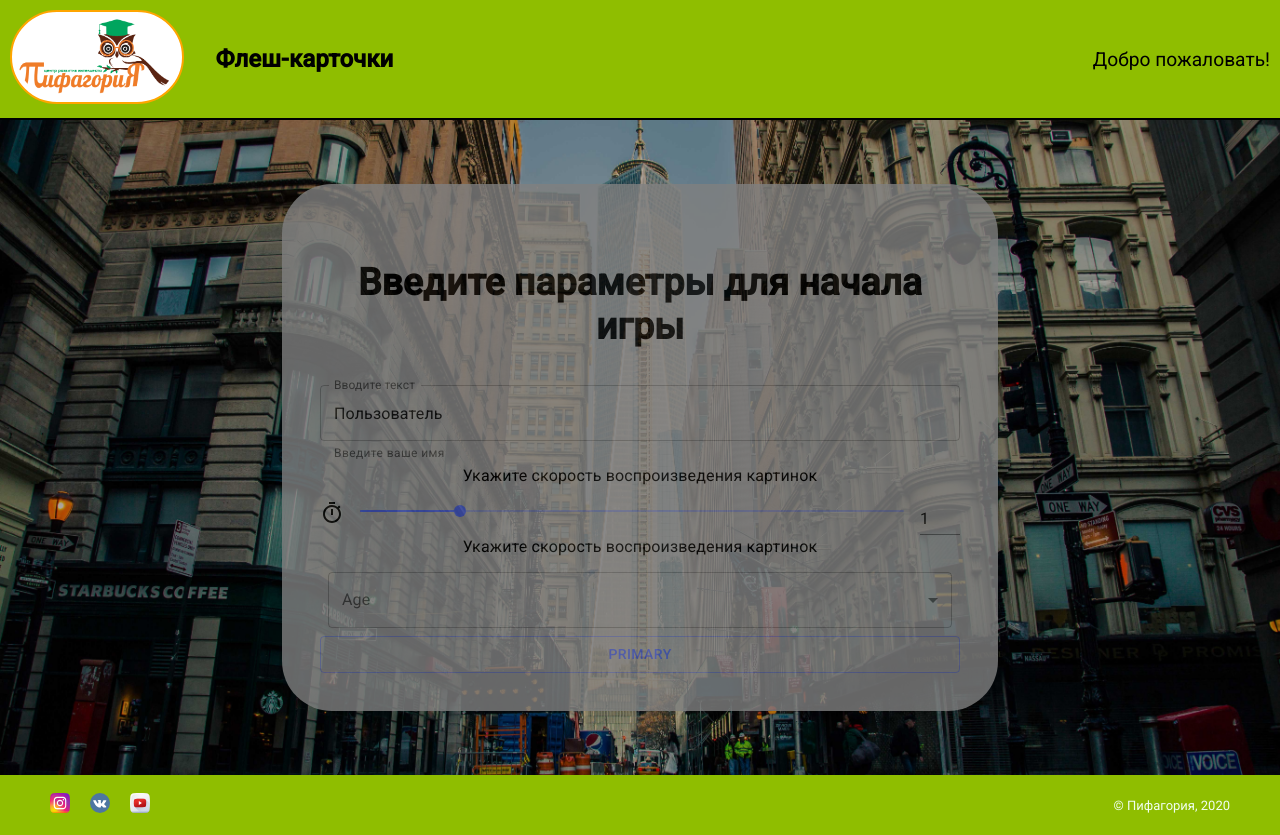
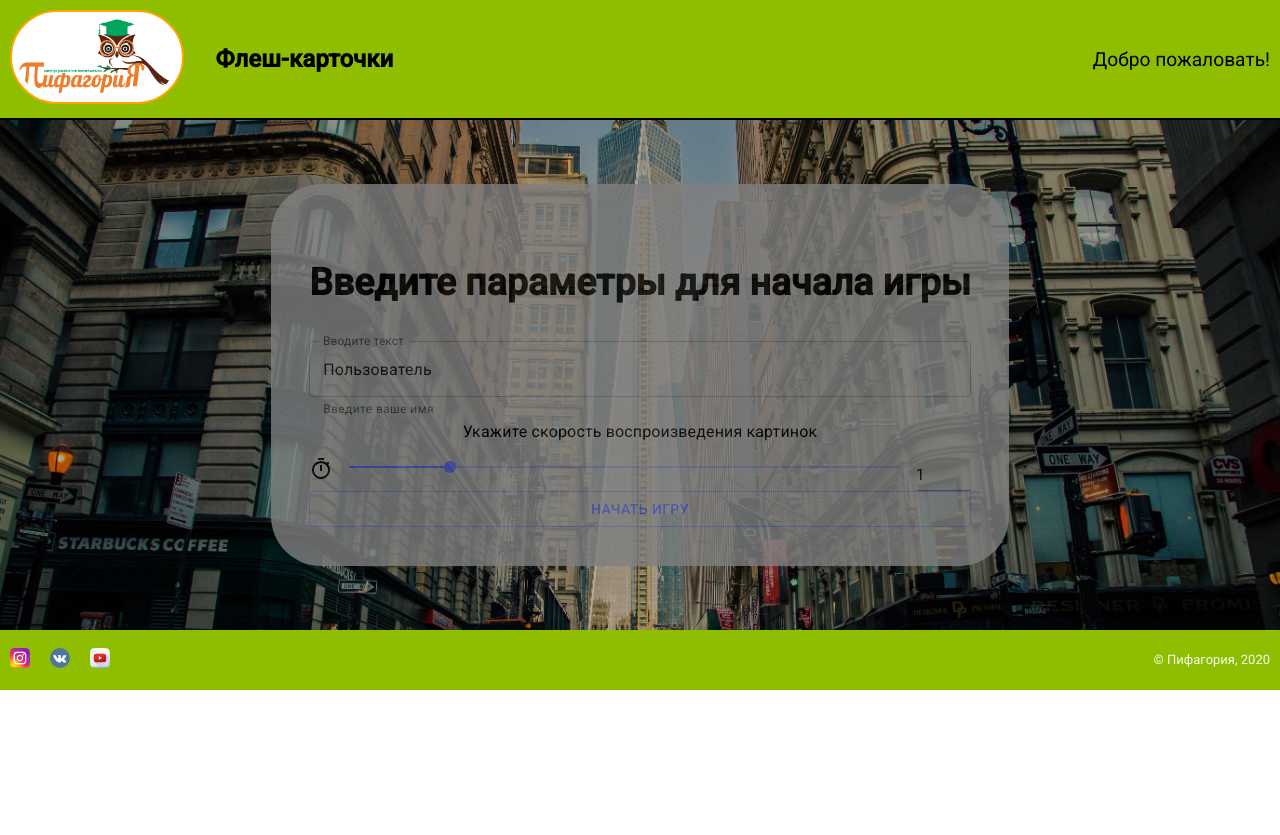
Before and after one commit to IlyaIvanchikov/flash, a React (Create React App) app: page / in a window 1280 px wide. After the commit the page ends 800 px from the top, so only its background shows below. Built offline with nearby package versions, Linux system fonts and the light colour scheme; a web font is replaced by a local one.

Commit message:
feat: add rise state

```diff
--- a/src/components/Footer/Footer.css
+++ b/src/components/Footer/Footer.css
@@ -1,6 +1,6 @@
 footer {
-    width: calc(100% - 100px);
-    padding: 0 50px;
+    flex-grow: 1;
+    padding: 0 10px;
     height: 60px;
     background-color: #8fbe00;
     display: flex;
--- a/src/components/Main/BlockParameters/BlockParamaters.js
+++ b/src/components/Main/BlockParameters/BlockParamaters.js
@@ -1,58 +1,73 @@
 import React from 'react'
 import { makeStyles } from '@material-ui/core/styles'
-import TextField from '@material-ui/core/TextField'
-import FormGroup from '@material-ui/core/FormGroup'
-import Typography from '@material-ui/core/Typography'
-import InputLabel from '@material-ui/core/InputLabel'
-import MenuItem from '@material-ui/core/MenuItem'
-import FormControl from '@material-ui/core/FormControl'
-import Button from '@material-ui/core/Button'
-import Select from '@material-ui/core/Select'
-import Grid from '@material-ui/core/Grid'
-import Slider from '@material-ui/core/Slider'
-import Input from '@material-ui/core/Input'
+import {
+  TextField,
+  FormGroup,
+  Typography,
+  InputLabel,
+  MenuItem,
+  FormControl,
+  Button,
+  Select,
+  Grid,
+  Slider,
+  Input,
+} from '@material-ui/core'
 import TimerIcon from '@material-ui/icons/Timer'
 import './BlockParameters.css'
+
 const useStyles = makeStyles((theme) => ({
   root: {
     width: 250,
   },
-  input: {
-    width: 40,
-  },
+  // input: {
+  //   width: 40,
+  // },
   button: {
     width: 140,
   },
-  formControl: {
-    margin: theme.spacing(1),
-    minWidth: 20,
-  },
+  // formControl: {
+  //   margin: theme.spacing(1),
+  //   minWidth: 20,
+  // },
   selectEmpty: {
     marginTop: theme.spacing(2),
   },
 }))
-const BlockParameters = () => {
+
+const BlockParameters = (props) => {
   const classes = useStyles()
-  const [value, setValue] = React.useState(1)
-  const [age, setAge] = React.useState('')
+
+  const [time, setTime] = React.useState(1)
+  const [countNumber, setCountNumber] = React.useState('')
+  const [name, setName] = React.useState('Пользователь')
+
+  const handleTextField = (event) => {
+    setName(event.target.value)
+  }
 
   const handleSliderChange = (event, newValue) => {
-    setValue(newValue)
+    setTime(newValue)
   }
-  const handleChange = (event) => {
-    setAge(event.target.value)
-  }
+  // const handleChange = (event) => {
+  //   setAge(event.target.value)
+  // }
   const handleInputChange = (event) => {
-    setValue(event.target.value === '' ? '' : Number(event.target.value))
+    setTime(event.target.value === '' ? '' : Number(event.target.value))
   }
 
   const handleBlur = () => {
-    if (value < 0.1) {
-      setValue(0.1)
-    } else if (value > 5) {
-      setValue(5)
+    if (time < 0.1) {
+      setTime(0.1)
+    } else if (time > 5) {
+      setTime(5)
     }
   }
+
+  const checkData = () => {
+    props.dataParams(time, countNumber, name)
+  }
+
   return (
     <div className="blockParameters">
       <FormGroup className="formGroup">
@@ -60,9 +75,10 @@ const BlockParameters = () => {
         <TextField
           id="outlined-helperText"
           label="Вводите текст"
-          defaultValue="Пользователь"
+          defaultValue={name}
           helperText="Введите ваше имя"
           variant="outlined"
+          onChange={handleTextField}
         />
         <Typography id="input-slider" gutterBottom>
           Укажите скорость воспроизведения картинок
@@ -73,7 +89,7 @@ const BlockParameters = () => {
           </Grid>
           <Grid item xs>
             <Slider
-              value={typeof value === 'number' ? value : 0}
+              value={typeof time === 'number' ? time : 1}
               onChange={handleSliderChange}
               aria-labelledby="input-slider"
               max={5}
@@ -83,8 +99,8 @@ const BlockParameters = () => {
           </Grid>
           <Grid item>
             <Input
-              className={classes.input}
-              value={value}
+              // className={classes.input}
+              value={time}
               margin="dense"
               onChange={handleInputChange}
               onBlur={handleBlur}
@@ -98,7 +114,7 @@ const BlockParameters = () => {
             />
           </Grid>
         </Grid>
-        <Typography id="input-slider" gutterBottom>
+        {/* <Typography id="input-select" gutterBottom>
           Укажите скорость воспроизведения картинок
         </Typography>
         <FormControl variant="outlined" className={classes.formControl}>
@@ -117,10 +133,10 @@ const BlockParameters = () => {
             <MenuItem value={20}>Twenty</MenuItem>
             <MenuItem value={30}>Thirty</MenuItem>
           </Select>
-        </FormControl>
-        <Button variant="outlined" color="primary">
-  Primary
-</Button>
+        </FormControl>  */}
+        <Button variant="outlined" color="primary" onClick={checkData}>
+          НАЧАТЬ ИГРУ
+        </Button>
       </FormGroup>
     </div>
   )
--- a/src/components/Main/BlockParameters/BlockParameters.css
+++ b/src/components/Main/BlockParameters/BlockParameters.css
@@ -8,7 +8,6 @@
 
 .formGroup {
   background-color: grey;
-  width: 50%;
   position: relative;
   opacity: 0.8;
   border-radius: 50px;
--- a/src/components/Main/BlockResult/BlockResult.js
+++ b/src/components/Main/BlockResult/BlockResult.js
@@ -8,7 +8,7 @@ const BlockResult = (str) => {
       <Grid container justify="center">
         <Grid container alignItems="center"  justify="center" item xs={12}>
           <p>Результат: &nbsp;</p>
-          <input size="2" type="text" readonly value={str.test.join(' и ')}/>
+          {/* <input size="2" type="text" readonly value={str.test.join(' и ')}/> */}
         </Grid>
       </Grid>
     </div>
--- a/src/components/Main/Main.js
+++ b/src/components/Main/Main.js
@@ -1,20 +1,28 @@
 import React, { useState } from 'react'
 import BlockParamaters from './BlockParameters/BlockParamaters'
 import BlockResult from './BlockResult/BlockResult'
-// import Grid from '@material-ui/core/Grid'
 import './Main.css'
 
 const Main = () => {
   const [time, setTime] = useState(0.1)
   const [countNumber, setCountNumber] = useState(1)
+  const [checkParams, setCheckParams] = useState(true)
+  const [name, setName] = useState('')
 
+  const checkHandler = (time, countNumber, name) => {
+    setCountNumber(countNumber)
+    setName(name)
+    setTime(time)
+    setCheckParams(false)
+  }
 
-  return (
-    <main className="main">
-      <BlockParamaters />
-      {/* <BlockResult test={[countNumber, time]} /> */}
-    </main>
-  )
+  let mainContent
+  if (checkParams) {
+    mainContent = <BlockParamaters dataParams={checkHandler} />
+  } else {
+    mainContent = <BlockResult />
+  }
+  return <main className="main">{mainContent}</main>
 }
 
 export default Main
```
